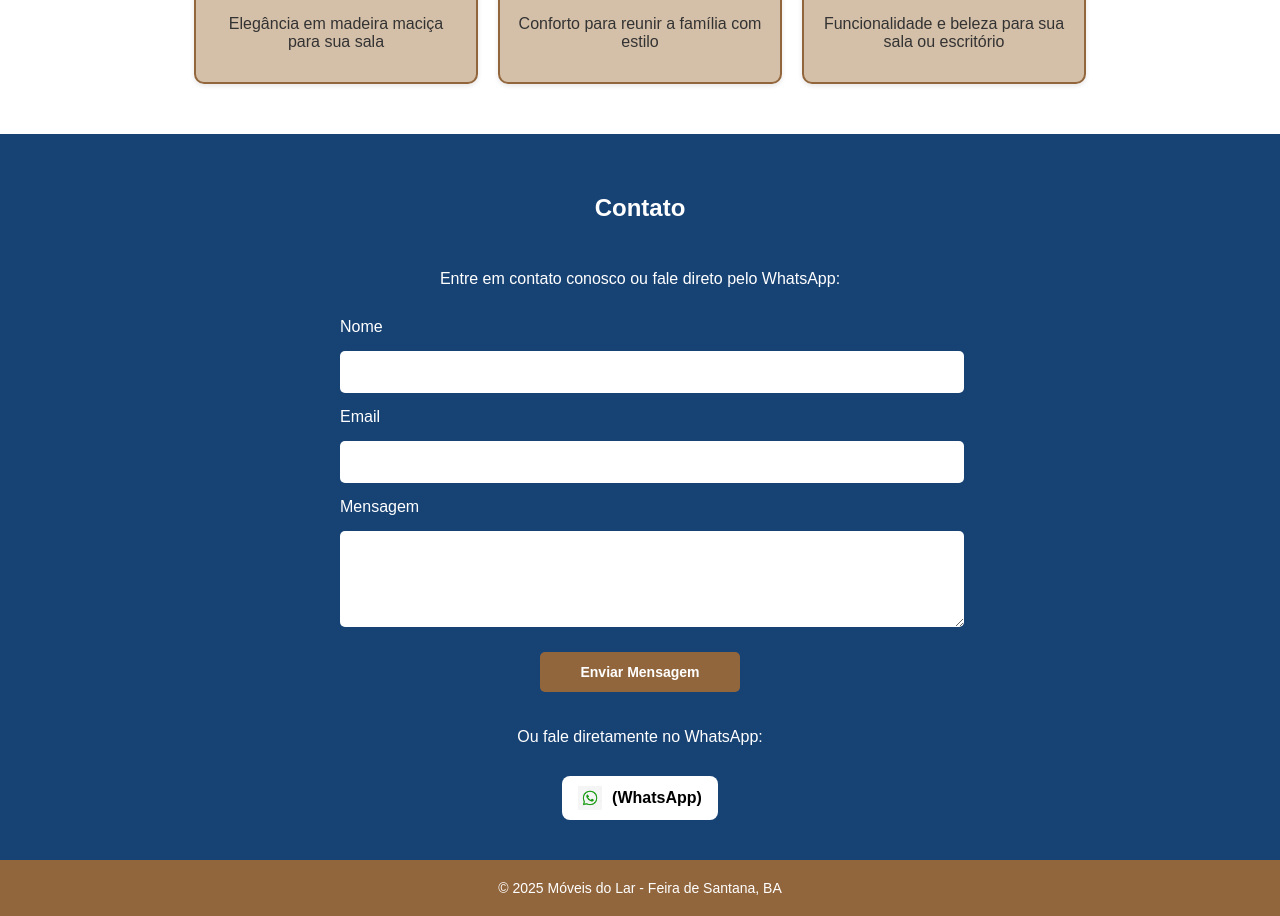
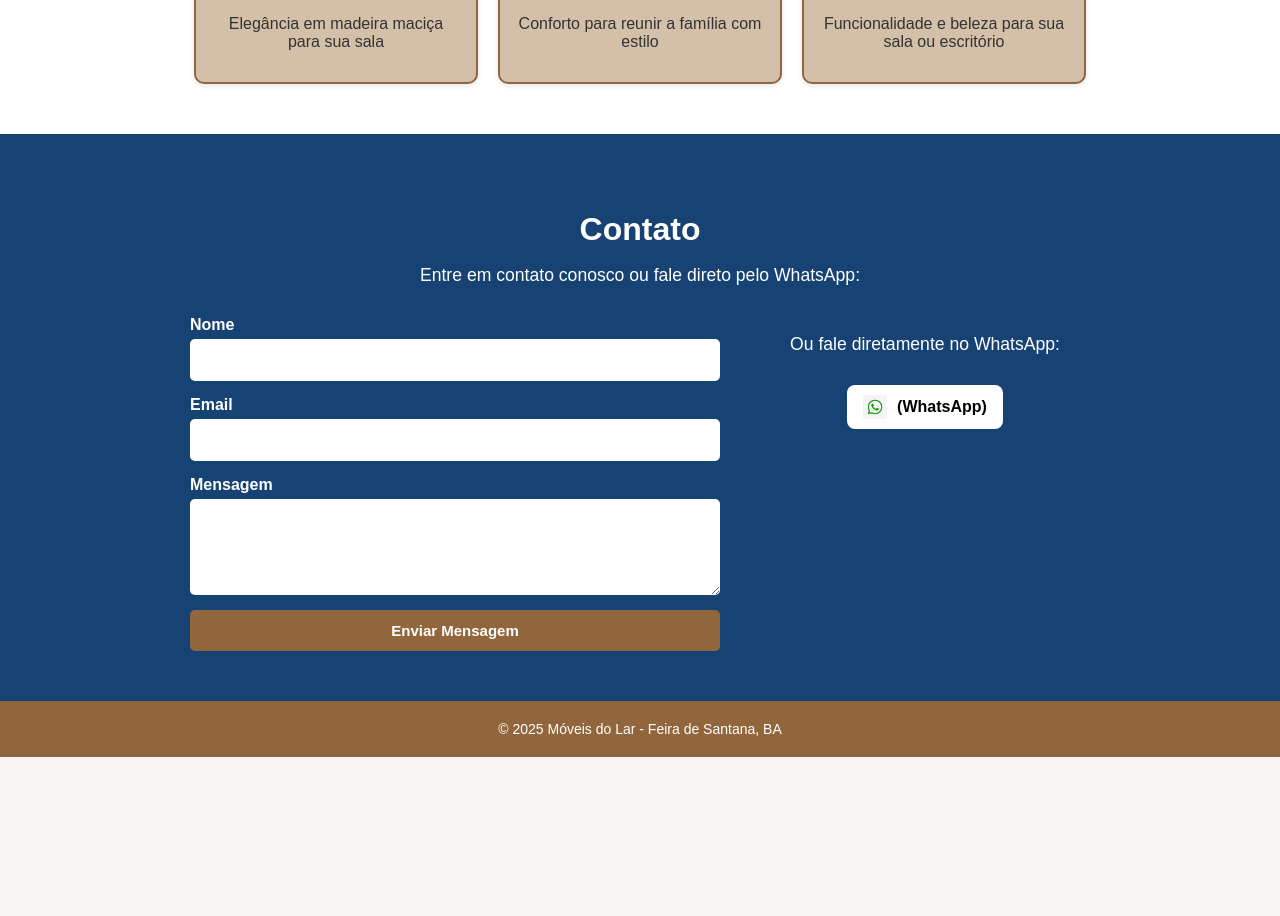
Before and after one commit to AgataGiovanna/Agata_93627, a plain HTML site: page Móveis do Lar/index.html in a window 1280 px wide. Shown: the part 844-1760 px from the top of the page. After the commit the page ends 1601 px from the top, so only its background shows below. Drawn offline with Linux system fonts and the light colour scheme.

Commit message:
Móveis do Lar

```diff
--- a/Móveis do Lar/index.html
+++ b/Móveis do Lar/index.html
@@ -48,12 +48,12 @@
     </div>
   </section>
 
-  <section class="contato">
-
+  <section class="contatos">
   <h2>Contato</h2>
   <p>Entre em contato conosco ou fale direto pelo WhatsApp:</p>
 
-    <form action="#" method="post">
+  <div class="contato-container">
+    <form action="#" method="post" class="formulario">
       <label for="nome">Nome</label>
       <input type="text" id="nome" name="nome" required>
 
@@ -66,15 +66,13 @@
       <button type="submit">Enviar Mensagem</button>
     </form>
 
-
+    <div class="whatsapp-box">
       <p class="whatsapp-note">Ou fale diretamente no WhatsApp:</p>
-
-
-    <div class="whatsapp-container">
       <a href="https://wa.me/5575999999999" target="_blank" class="whatsapp-link" aria-label="Fale conosco pelo WhatsApp">
         <img src="img/zap.jpg" alt="Ícone WhatsApp" width="24" height="24">
         (WhatsApp)
       </a>
+    </div>
   </div>
 </section>
 
--- a/Móveis do Lar/style.css
+++ b/Móveis do Lar/style.css
@@ -33,8 +33,8 @@ header h1 {
   border-radius: 10px;
 }
 
-h2{
-    color:#174274;
+h2 {
+  color: #174274;
 }
 
 .destaques {
@@ -57,7 +57,7 @@ h2{
   width: 250px;
   padding: 15px;
   box-shadow: 0 2px 5px rgba(0,0,0,0.1);
-  border: 2px solid #92663d
+  border: 2px solid #92663d;
 }
 
 .card img {
@@ -69,70 +69,84 @@ h2{
 
 .card h3 {
   margin-top: 10px;
-  color:#174274;
+  color: #174274;
 }
 
-.contato {
+.contatos {
   background-color: #174274;
   color: white;
-  padding: 40px 20px;
-  display: flex;
-  flex-direction: column;
-  align-items: center;
-}
-
-.contato h2 {
-  color: white;
-  margin-bottom: 32px;
+  padding: 50px 20px;
   text-align: center;
 }
 
-.contato p {
-  text-align: center;
+.contatos h2 {
+  font-size: 2em;
+  margin-bottom: 10px;
+  color: white;
+}
+
+.contatos p {
+  font-size: 1.1em;
   margin-bottom: 30px;
 }
 
-.contato form {
+.contato-container {
+  display: flex;
+  flex-wrap: wrap;
+  justify-content: center;
+  align-items: flex-start;
+  gap: 40px;
+  max-width: 900px;
+  margin: 0 auto;
+  text-align: left;
+}
+
+/* Formulário */
+.formulario {
+  flex: 1 1 400px;
   display: flex;
   flex-direction: column;
-  gap: 15px;
-  width: 100%;
-  max-width: 600px;
-  margin-bottom: 20px;
 }
 
-.contato input,
-.contato textarea {
-  width: 100%;
+.formulario label {
+  margin-bottom: 5px;
+  font-weight: bold;
+}
+
+.formulario input,
+.formulario textarea {
+  margin-bottom: 15px;
   padding: 12px;
   border-radius: 5px;
   border: none;
   font-size: 16px;
 }
 
-.contato button {
-  width: auto;
+.formulario button {
   background-color: #92663d;
   color: white;
   padding: 12px 16px;
-  margin-left: 200px;
-  margin-right: 200px;
   border: none;
   border-radius: 5px;
-  font-size: 14px;
+  font-size: 15px;
   cursor: pointer;
   font-weight: bold;
-  margin-top: 10px;
+  transition: background 0.3s;
 }
 
-.contato button:hover {
+.formulario button:hover {
   background-color: #816449;
 }
 
-.whatsapp-container {
-  width: 100%;
-  display: flex;
-  justify-content: center;
+/* Caixa do WhatsApp */
+.whatsapp-box {
+  flex: 1 1 200px;
+  text-align: center;
+}
+
+.whatsapp-note {
+  margin-bottom: 10px;
+  font-size: 1.1em;
 }
 
 .whatsapp-link {
@@ -145,6 +159,7 @@ h2{
   padding: 10px 16px;
   border-radius: 8px;
   font-weight: 600;
+  transition: background 0.3s;
 }
 
 .whatsapp-link img {
@@ -154,6 +169,7 @@ h2{
 
 .whatsapp-link:hover {
   background-color: #1da851;
+  color: white;
 }
 
 footer {
@@ -169,6 +185,7 @@ footer p {
   margin: 0;
 }
 
+
 /* Efeito de aparecer quando entra na tela */
 .sobre img, .destaques img {
   opacity: 0;
@@ -181,7 +198,7 @@ footer p {
   transform: translateY(0);
 }
 
-/* 🔍 Efeito de zoom quando o mouse passa por cima */
+/* Efeito de zoom ao passar o mouse */
 .sobre img:hover, .destaques img:hover {
   transform: scale(1.08);
   transition: transform 0.4s ease;
```
Lines whose indentation alone changed are shown as unchanged.
